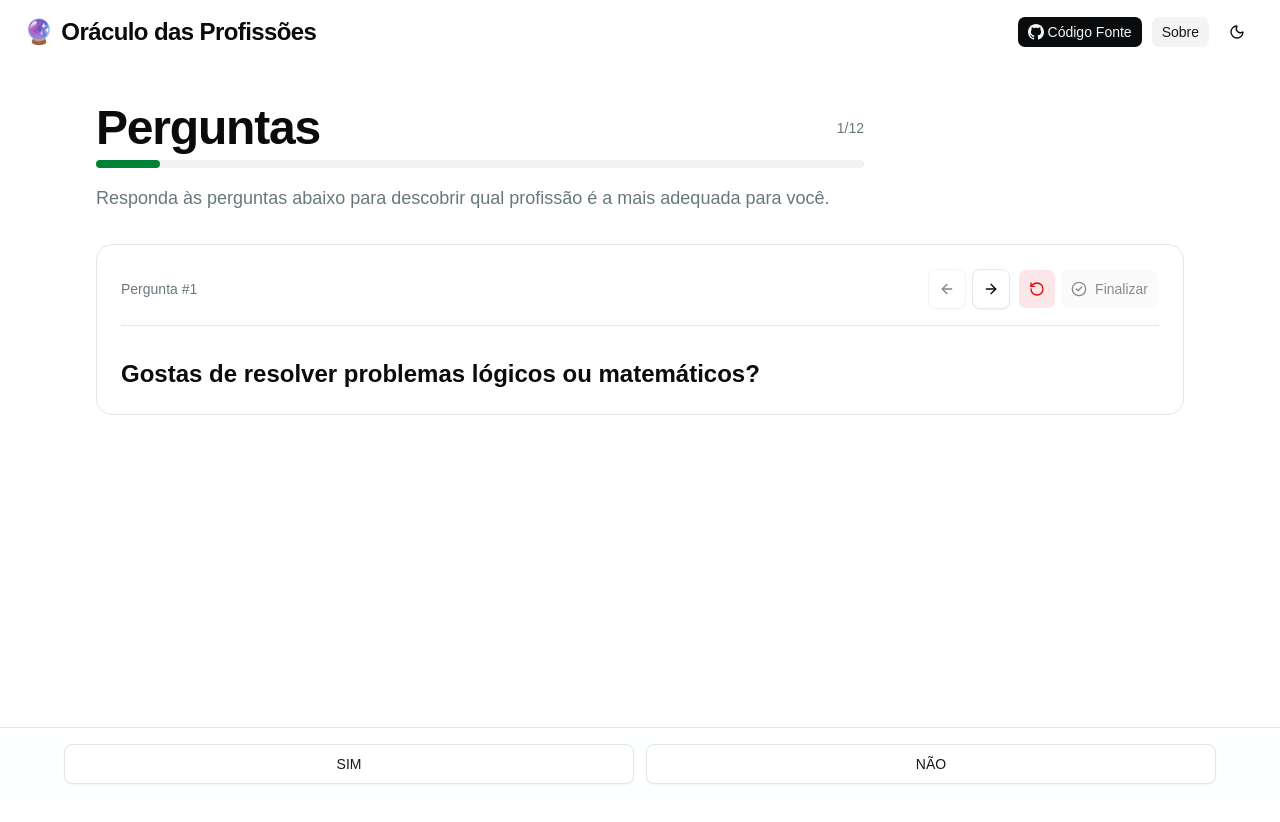
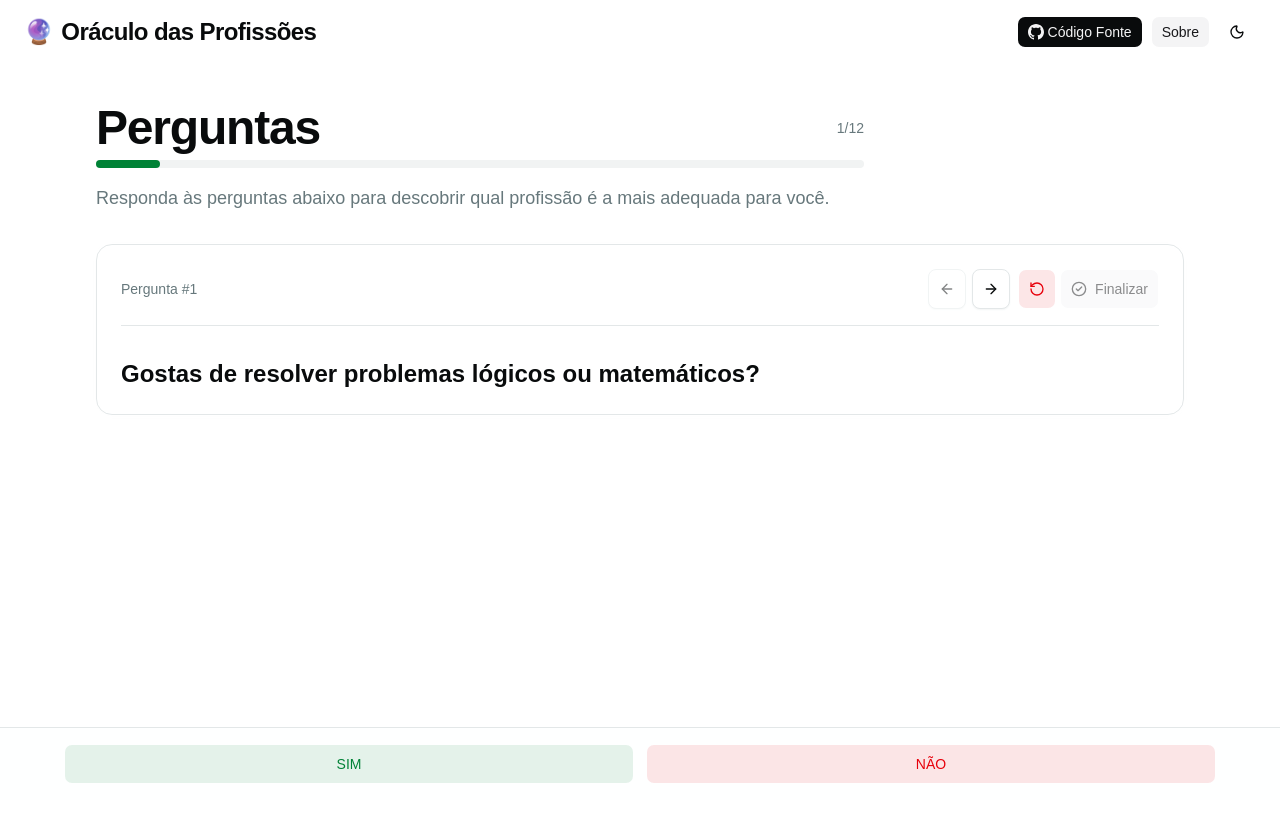
Before and after one commit to redriz/oraculo-profissoes, a React (Vite) app: page /questions in a window 1280 px wide. Shown: the top 822 px of the page. Built offline with nearby package versions, Linux system fonts and the light colour scheme.

Commit message:
fix: button variant logic in Questions page

```diff
--- a/src/pages/Questions.tsx
+++ b/src/pages/Questions.tsx
@@ -234,7 +234,7 @@ function Questions() {
           <Button
             size="lg"
             onClick={() => handleAnswer(true)}
-            variant={currentAnswer === true ? "constructive" : "sim"}
+            variant={currentAnswer === false ? "sim" : "constructive"}
             className="flex-1"
           >
             SIM
@@ -242,7 +242,7 @@ function Questions() {
           <Button
             size="lg"
             onClick={() => handleAnswer(false)}
-            variant={currentAnswer === false ? "destructive" : "nao"}
+            variant={currentAnswer === true ? "nao" : "destructive"}
             className="flex-1"
           >
             NÃO
```
